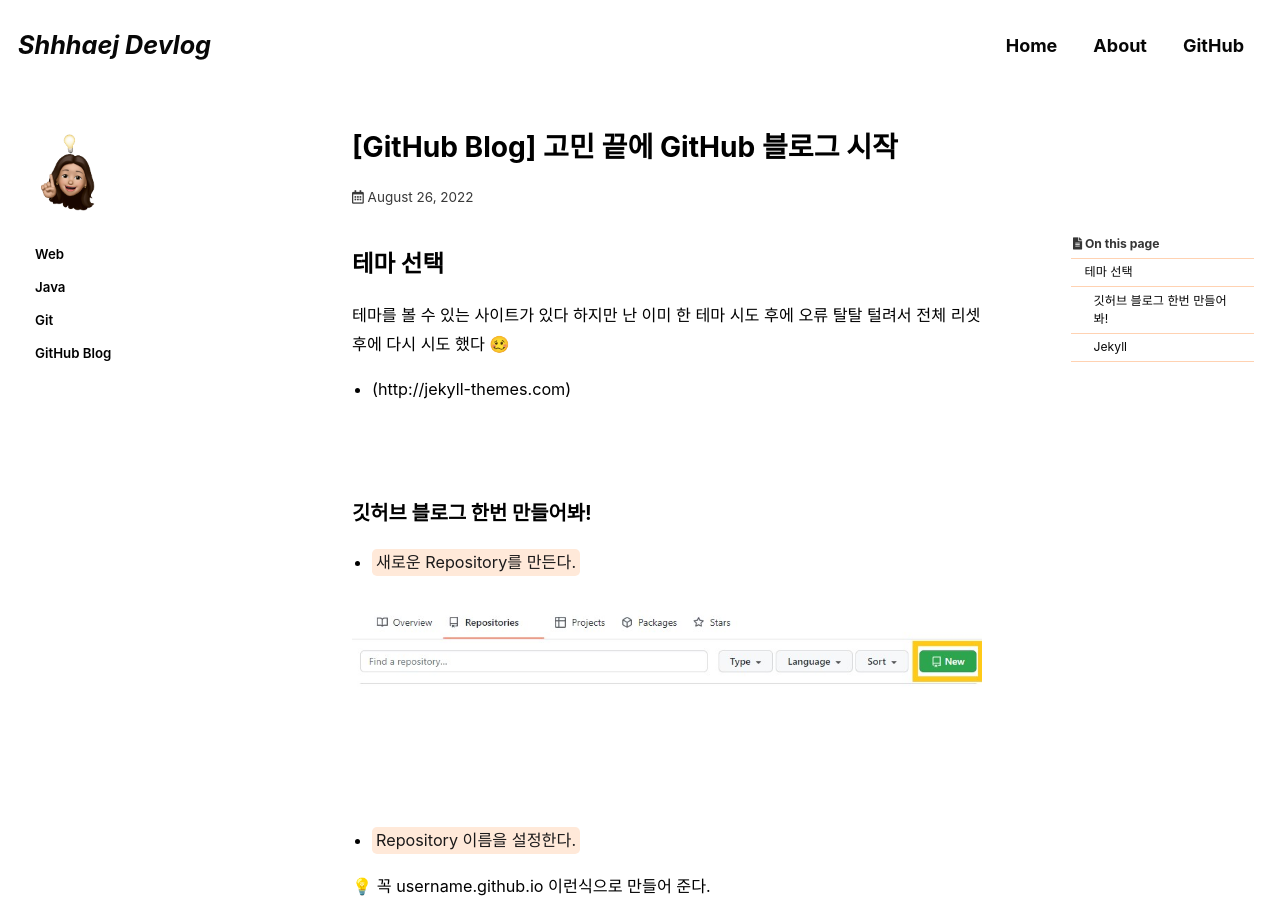
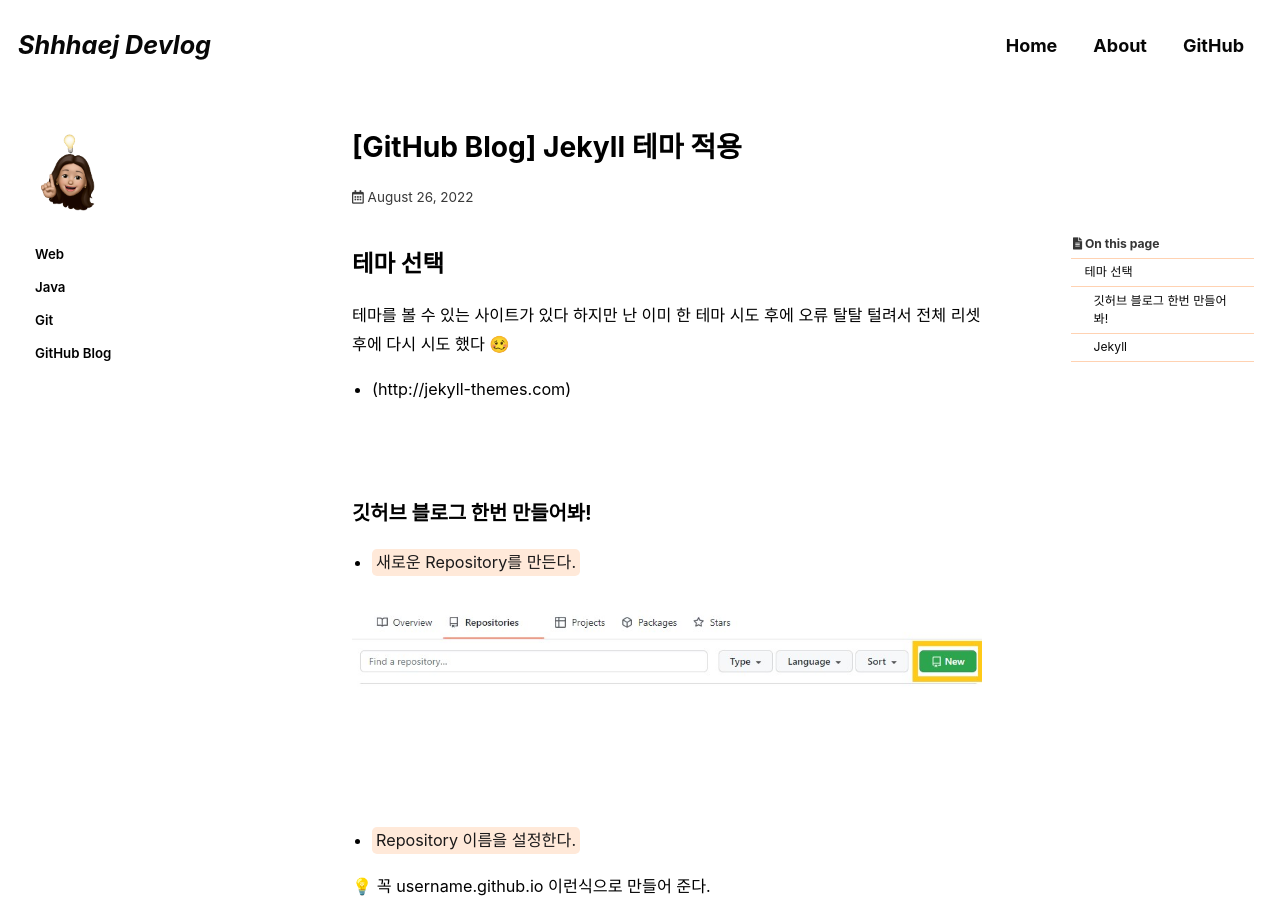
Before and after one commit to shhhaej/shhhaej.github.io, a Jekyll site: the page built from _posts/2021-08-26-github-blog.md, in a window 1280 px wide and 900 px high. Built offline with Jekyll 4.4.1, drawn with Linux system fonts in a browser that asks for light colours; cached includes are drawn as plain includes; some web fonts are replaced; comment, search, counter and statistics services are not loaded.

Commit message:
recommit.

```diff
--- a/_posts/2021-08-26-github-blog.md
+++ b/_posts/2021-08-26-github-blog.md
@@ -1,6 +1,6 @@
 ---
-title: "[GitHub Blog] 고민 끝에 GitHub 블로그 시작"
-excerpt: "다시 시작하는 블로그 :)"
+title: "[GitHub Blog] Jekyll 테마 적용"
+excerpt: "Github 블로그 테마 적용"
 
 categories:
   - GitHub Blog
```
